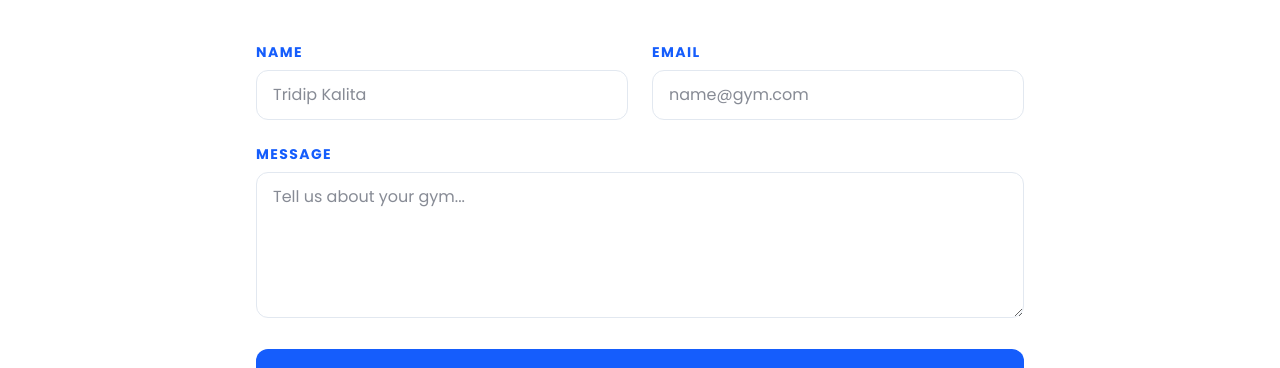
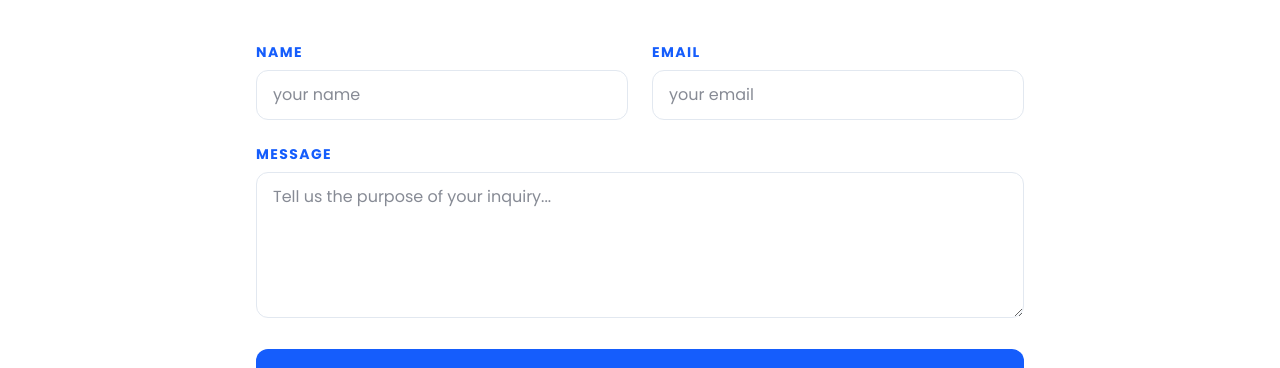
Before and after one commit to tri-dip/ziddfit-newlanding, a Next.js app: page /contact in a window 1280 px wide. Shown: the part 267-635 px from the top of the page. Built offline with nearby package versions, Linux system fonts and the light colour scheme.

Commit message:
contact updated

```diff
--- a/src/components/contact.tsx
+++ b/src/components/contact.tsx
@@ -53,7 +53,7 @@ export default function ContactForm() {
                 name="name"
                 type="text"
                 required
-                placeholder="Tridip Kalita"
+                placeholder="your name"
                 className="w-full px-4 py-3 rounded-xl border border-slate-200 text-slate-900 focus:border-blue-500 focus:ring-2 focus:ring-blue-200 outline-none transition"
               />
             </div>
@@ -63,7 +63,7 @@ export default function ContactForm() {
                 name="email"
                 type="email"
                 required
-                placeholder="name@gym.com"
+                placeholder="your email"
                 className="w-full px-4 py-3 rounded-xl border border-slate-200 text-slate-900 focus:border-blue-500 focus:ring-2 focus:ring-blue-200 outline-none transition"
               />
             </div>
@@ -75,7 +75,7 @@ export default function ContactForm() {
               name="message"
               rows={5}
               required
-              placeholder="Tell us about your gym..."
+              placeholder="Tell us the purpose of your inquiry..."
               className="w-full px-4 py-3 rounded-xl border border-slate-200 text-slate-900 focus:border-blue-500 focus:ring-2 focus:ring-blue-200 outline-none transition"
             ></textarea>
           </div>
```
